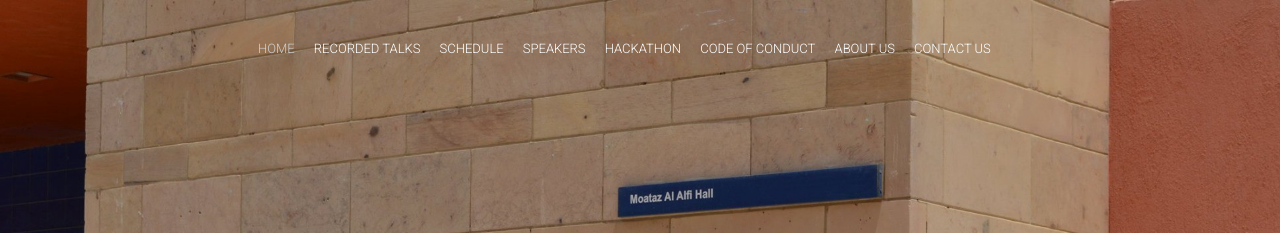
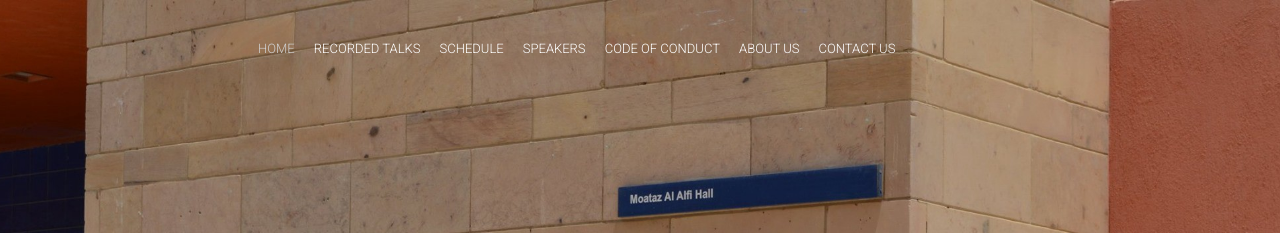
Before and after one commit to IndabaXEgypt/indabaxegypt.github.io, a Jekyll site: the page built from index.html, in a window 1280 px wide. Shown: the top 233 px of the page. Built offline with Jekyll 4.4.1, drawn with Linux system fonts in a browser that asks for light colours; nearby versions of some CDN libraries; comment, search, counter and statistics services are not loaded.

Commit message:
removing hackthon from gh-pages

```diff
--- a/_config.yml
+++ b/_config.yml
@@ -46,7 +46,6 @@ navigationLinks:
  - {permalink: "/virtualsite/", text: "Recorded Talks"}
  - {permalink: "/schedule/", text: "Schedule"}
  - {permalink: "/speakers/", text: "Speakers"}
- - {permalink: "/hackathon/", text: "Hackathon"}
  - {permalink: "/codeconduct/", text: "Code of Conduct"}
  - {permalink: "/aboutus/", text: "About Us"}
  - {permalink: "/contactus/", text: "Contact Us"}
```
